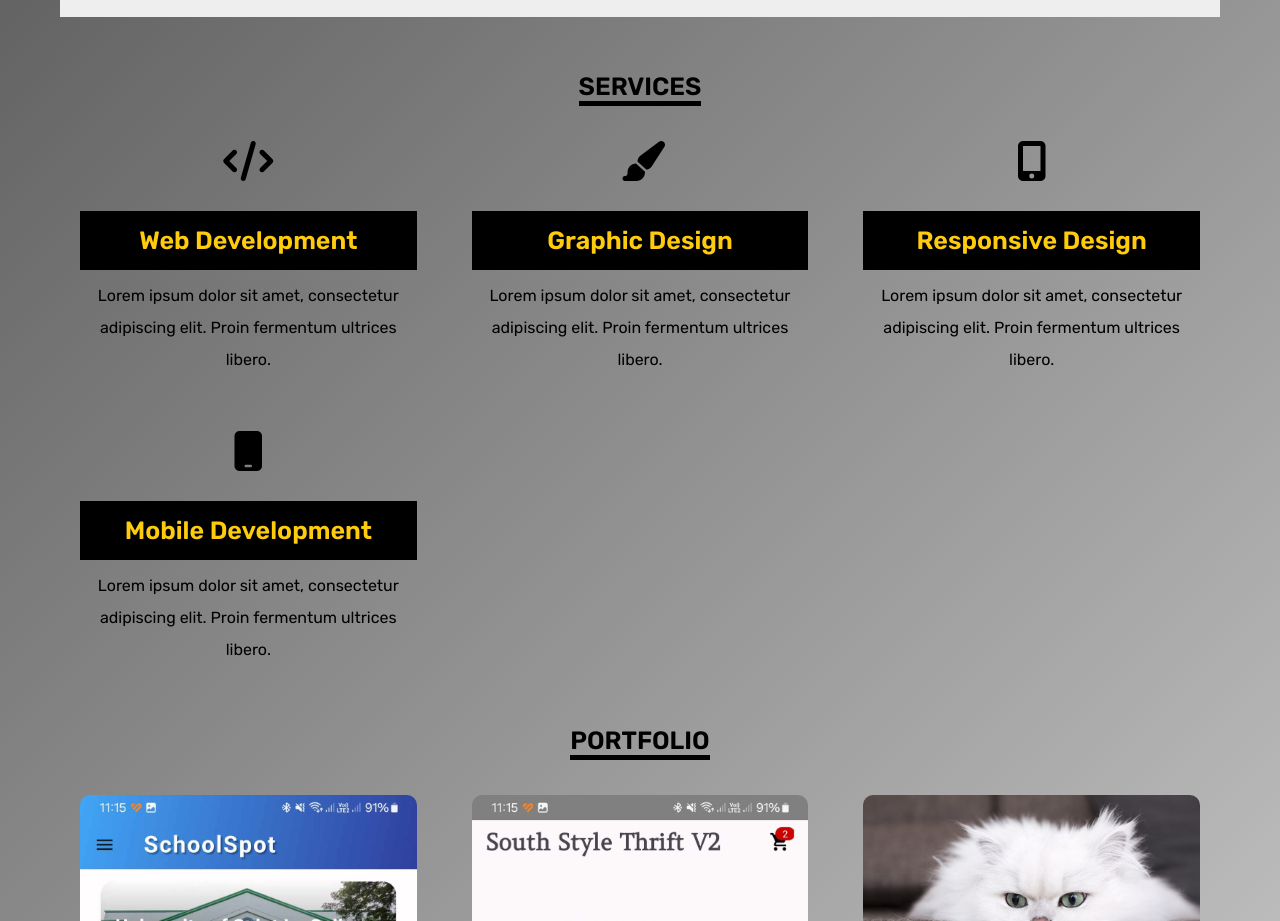
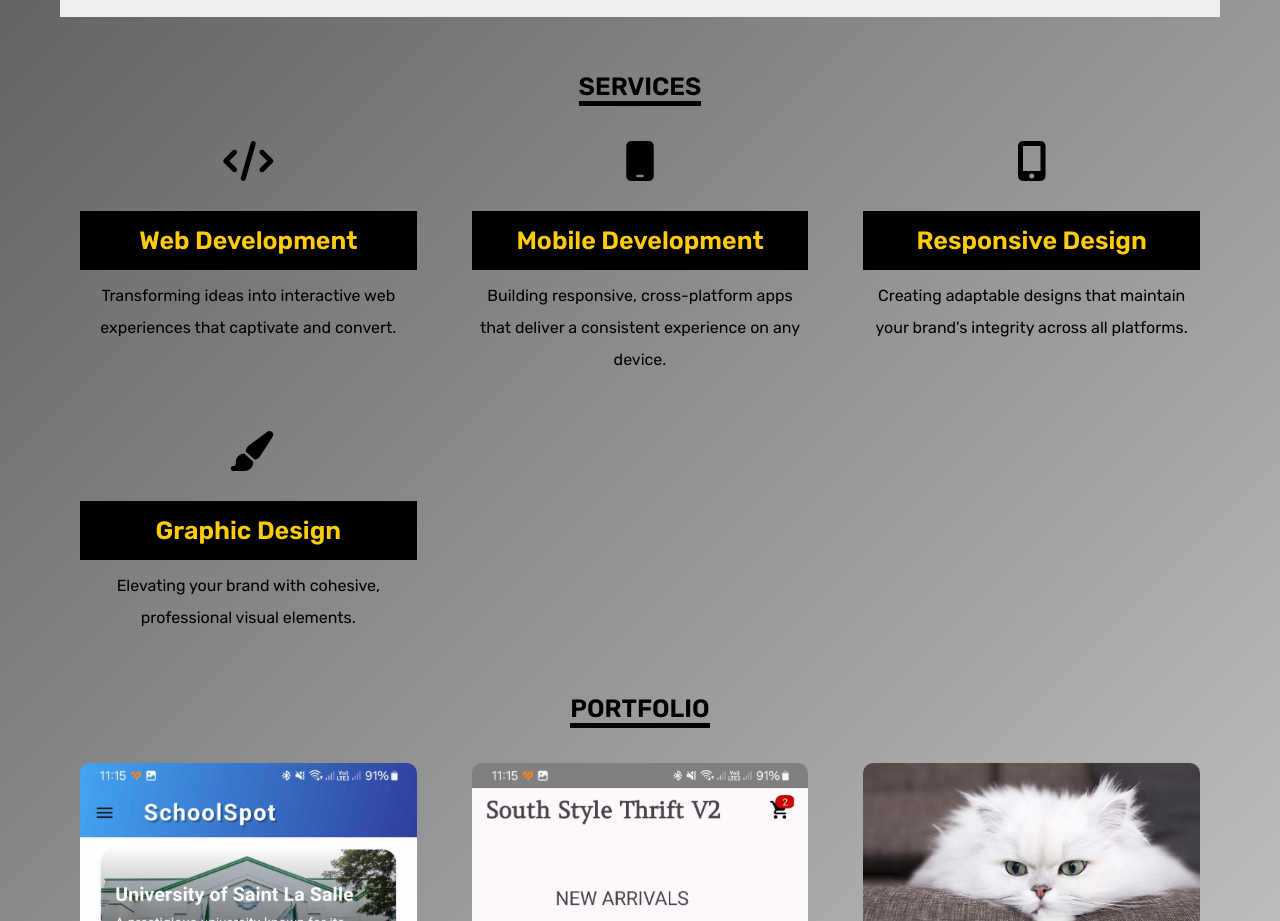
Before and after one commit to EJARNAD0/deploy, a plain HTML site: page index.html in a window 1280 px wide. Shown: the part 2483-3404 px from the top of the page. Drawn offline with Linux system fonts and the light colour scheme; files whose address does not match are found by name.

Commit message:
Update index.html

```diff
--- a/index.html
+++ b/index.html
@@ -106,22 +106,22 @@
             <div class="box">
                 <i class="fas fa-code"></i>
                 <h3>Web Development</h3>
-                <p>Lorem ipsum dolor sit amet, consectetur adipiscing elit. Proin fermentum ultrices libero.</p>
+                <p>Transforming ideas into interactive web experiences that captivate and convert.</p>
+            </div>
+            <div class="box">
+                <i class="fa-solid fa-mobile"></i>
+                <h3>Mobile Development</h3>
+                <p>Building responsive, cross-platform apps that deliver a consistent experience on any device.</p>
+            </div>
+            <div class="box">
+                <i class="fas fa-mobile-alt"></i>
+                <h3>Responsive Design</h3>
+                <p>Creating adaptable designs that maintain your brand's integrity across all platforms.</p>
             </div>
             <div class="box">
                 <i class="fas fa-paint-brush"></i>
                 <h3>Graphic Design</h3>
-                <p>Lorem ipsum dolor sit amet, consectetur adipiscing elit. Proin fermentum ultrices libero.</p>
-            </div>
-            <div class="box">
-                <i class="fas fa-mobile-alt"></i>
-                <h3>Responsive Design</h3>
-                <p>Lorem ipsum dolor sit amet, consectetur adipiscing elit. Proin fermentum ultrices libero.</p>
-            </div>
-            <div class="box">
-                <i class="fa-solid fa-mobile"></i>
-                <h3>Mobile Development</h3>
-                <p>Lorem ipsum dolor sit amet, consectetur adipiscing elit. Proin fermentum ultrices libero.</p>
+                <p>Elevating your brand with cohesive, professional visual elements.</p>
             </div>
         </div>
     </section>
```
